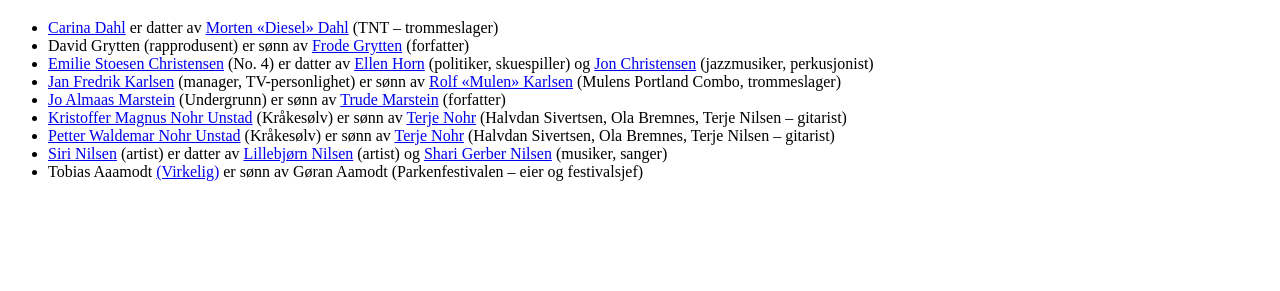
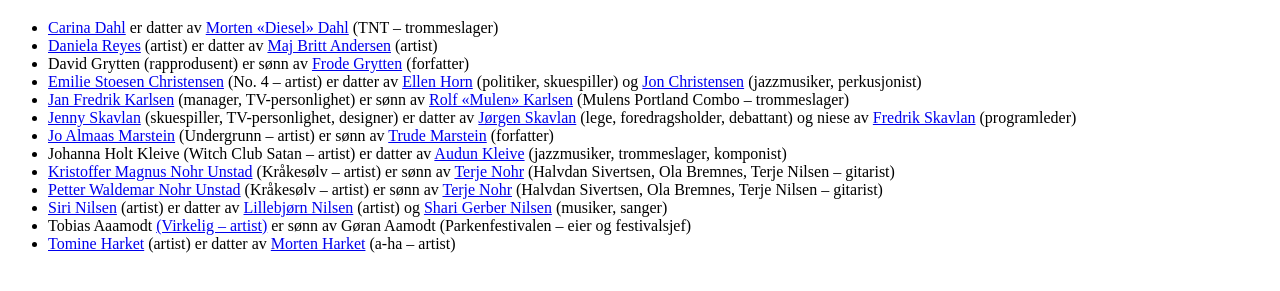
Before and after one commit to magnedavidsen/nepo, a plain HTML site: page index.html in a window 1280 px wide. Shown: the part 61-352 px from the top of the page. Drawn offline with Linux system fonts and the light colour scheme.

Commit message:
Add people

```diff
--- a/index.html
+++ b/index.html
@@ -11,14 +11,19 @@
     <h1>nepo.no</h1>
     <ul>
       <li><a href="https://no.wikipedia.org/wiki/Carina_Dahl">Carina Dahl</a> er datter av <a href="https://no.wikipedia.org/wiki/Morten_Dahl">Morten «Diesel» Dahl</a> (TNT – trommeslager)</li>
+
+      <li><a href="https://no.wikipedia.org/wiki/Daniela_Reyes">Daniela Reyes</a> (artist) er datter av <a href="https://no.wikipedia.org/wiki/Maj_Britt_Andersen">Maj Britt Andersen</a> (artist)</li>
       <li>David Grytten (rapprodusent) er sønn av <a href="https://no.wikipedia.org/wiki/Frode_Grytten">Frode Grytten</a> (forfatter)</li>
-      <li><a href="https://no.wikipedia.org/wiki/Emilie_Stoesen_Christensen">Emilie Stoesen Christensen</a> (No. 4) er datter av <a href="https://no.wikipedia.org/wiki/Ellen_Horn">Ellen Horn</a> (politiker, skuespiller) og <a href="https://no.wikipedia.org/wiki/Jon_Christensen">Jon Christensen</a> (jazzmusiker, perkusjonist)</li>
-      <li><a href="https://no.wikipedia.org/wiki/Jan_Fredrik_Karlsen">Jan Fredrik Karlsen</a> (manager, TV-personlighet) er sønn av <a href="https://no.wikipedia.org/wiki/Rolf_Karlsen_(trommeslager)">Rolf «Mulen» Karlsen</a> (Mulens Portland Combo, trommeslager)</li>
-      <li><a href="https://no.wikipedia.org/wiki/Jo_Marstein">Jo Almaas Marstein</a> (Undergrunn) er sønn av <a href="https://no.wikipedia.org/wiki/Trude_Marstein">Trude Marstein</a> (forfatter)</li>
-      <li><a href="https://no.wikipedia.org/wiki/Kristoffer_Magnus_Nohr_Unstad">Kristoffer Magnus Nohr Unstad</a> (Kråkesølv) er sønn av <a href="https://no.wikipedia.org/wiki/Terje_Nohr">Terje Nohr</a> (Halvdan Sivertsen, Ola Bremnes, Terje Nilsen – gitarist)</li>
-      <li><a href="https://no.wikipedia.org/wiki/Petter_Waldemar_Nohr_Unstad">Petter Waldemar Nohr Unstad</a> (Kråkesølv) er sønn av <a href="https://no.wikipedia.org/wiki/Terje_Nohr">Terje Nohr</a> (Halvdan Sivertsen, Ola Bremnes, Terje Nilsen – gitarist)</li>
+      <li><a href="https://no.wikipedia.org/wiki/Emilie_Stoesen_Christensen">Emilie Stoesen Christensen</a> (No. 4 – artist) er datter av <a href="https://no.wikipedia.org/wiki/Ellen_Horn">Ellen Horn</a> (politiker, skuespiller) og <a href="https://no.wikipedia.org/wiki/Jon_Christensen">Jon Christensen</a> (jazzmusiker, perkusjonist)</li>
+      <li><a href="https://no.wikipedia.org/wiki/Jan_Fredrik_Karlsen">Jan Fredrik Karlsen</a> (manager, TV-personlighet) er sønn av <a href="https://no.wikipedia.org/wiki/Rolf_Karlsen_(trommeslager)">Rolf «Mulen» Karlsen</a> (Mulens Portland Combo – trommeslager)</li>
+      <li><a href="https://no.wikipedia.org/wiki/Jenny_Skavlan">Jenny Skavlan</a> (skuespiller, TV-personlighet, designer) er datter av <a href="https://no.wikipedia.org/wiki/J%C3%B8rgen_Skavlan">Jørgen Skavlan</a> (lege, foredragsholder, debattant) og niese av <a href="https://no.wikipedia.org/wiki/Fredrik_Skavlan">Fredrik Skavlan</a> (programleder)</li>
+      <li><a href="https://no.wikipedia.org/wiki/Jo_Marstein">Jo Almaas Marstein</a> (Undergrunn – artist) er sønn av <a href="https://no.wikipedia.org/wiki/Trude_Marstein">Trude Marstein</a> (forfatter)</li>
+      <li>Johanna Holt Kleive (Witch Club Satan – artist) er datter av <a href="https://no.wikipedia.org/wiki/Audun_Kleive">Audun Kleive</a> (jazzmusiker, trommeslager, komponist)</li>
+      <li><a href="https://no.wikipedia.org/wiki/Kristoffer_Magnus_Nohr_Unstad">Kristoffer Magnus Nohr Unstad</a> (Kråkesølv – artist) er sønn av <a href="https://no.wikipedia.org/wiki/Terje_Nohr">Terje Nohr</a> (Halvdan Sivertsen, Ola Bremnes, Terje Nilsen – gitarist)</li>
+      <li><a href="https://no.wikipedia.org/wiki/Petter_Waldemar_Nohr_Unstad">Petter Waldemar Nohr Unstad</a> (Kråkesølv – artist) er sønn av <a href="https://no.wikipedia.org/wiki/Terje_Nohr">Terje Nohr</a> (Halvdan Sivertsen, Ola Bremnes, Terje Nilsen – gitarist)</li>
       <li><a href="https://no.wikipedia.org/wiki/Siri_Nilsen">Siri Nilsen</a> (artist) er datter av <a href="https://no.wikipedia.org/wiki/Lillebj%C3%B8rn_Nilsen">Lillebjørn Nilsen</a> (artist) og <a href="https://no.wikipedia.org/wiki/Shari_Gerber_Nilsen">Shari Gerber Nilsen</a> (musiker, sanger)</li>
-      <li>Tobias Aaamodt <a href="https://no.wikipedia.org/wiki/Virkelig_(band)">(Virkelig)</a> er sønn av Gøran Aamodt (Parkenfestivalen – eier og festivalsjef)</li>
+      <li>Tobias Aaamodt <a href="https://no.wikipedia.org/wiki/Virkelig_(band)">(Virkelig – artist)</a> er sønn av Gøran Aamodt (Parkenfestivalen – eier og festivalsjef)</li>
+      <li><a href="https://no.wikipedia.org/wiki/Tomine_Harket">Tomine Harket</a> (artist) er datter av <a href="https://no.wikipedia.org/wiki/Morten_Harket">Morten Harket</a> (a-ha – artist)</li>
     </ul>
   </body>
 </html>
```
